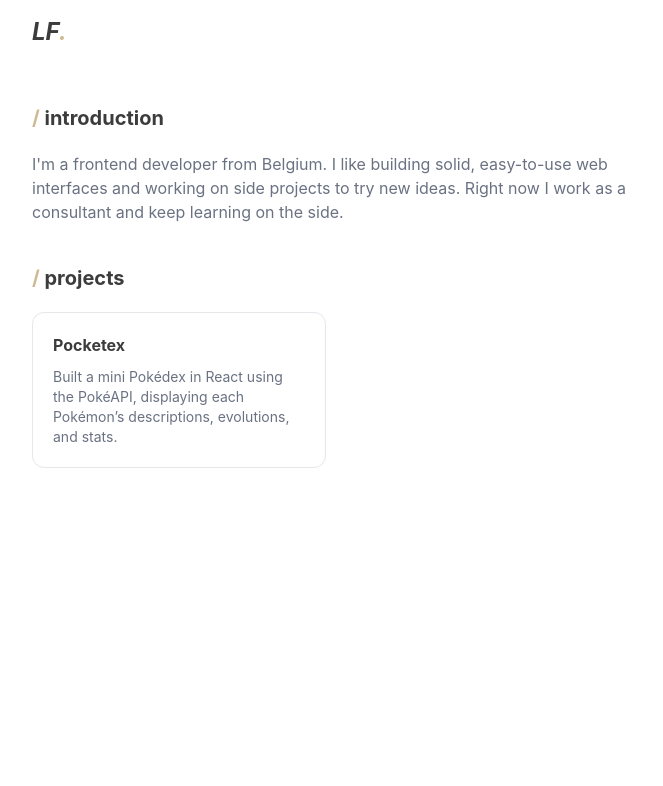
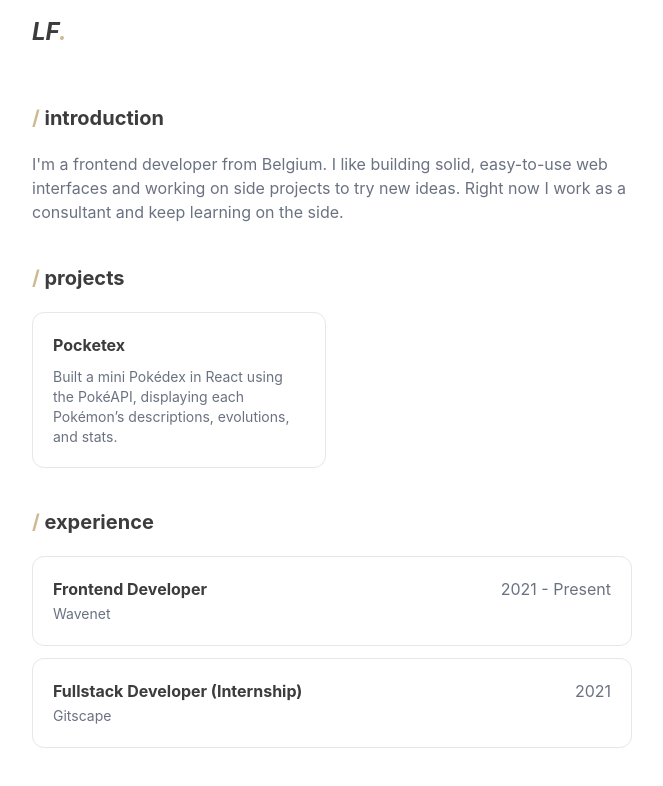
Before and after one commit to lorenzorari/portfolio, a Nuxt app: page / in a window 1280 px wide. Shown: the top 786 px of the page, without its empty margins (308-971 px from the left). Built offline with nearby package versions, Linux system fonts and the light colour scheme.

Commit message:
Experience section

```diff
--- a/app/app.vue
+++ b/app/app.vue
@@ -1,7 +1,8 @@
 <script setup lang="ts">
 import Section from '@/components/Section.vue';
-import { cn } from './lib/utils';
-import ProjectCard from './components/ProjectCard.vue';
+import ProjectCard from '@/components/ProjectCard.vue';
+import ExperienceCard from '@/components/ui/ExperienceCard.vue';
+import { experiences } from '@/data/experience';
 
 useHead({
   title: 'Lorenzo Ferrari',
@@ -28,6 +29,11 @@ useHead({
           </ProjectCard>
         </div>
       </Section>
+      <Section title="experience">
+        <div class="flex flex-col gap-3">
+          <ExperienceCard v-for="experience in experiences" :key="experience.title" :="experience" />
+        </div>
+      </Section>
     </div>
   </main>
 </template>
--- a/app/components/ProjectCard.vue
+++ b/app/components/ProjectCard.vue
@@ -1,4 +1,6 @@
 <script setup lang="ts">
+import Card from '@/components/ui/Card.vue';
+
 interface Props {
   title: string;
 }
@@ -7,10 +9,10 @@ defineProps<Props>();
 </script>
 
 <template>
-  <article class="rounded-xl border border-gray-200 p-5 transition-all hover:border-black">
+  <Card>
     <h3 class="mb-2.5 font-bold">{{ title }}</h3>
     <p class="text-sm text-gray-500">
       <slot />
     </p>
-  </article>
+  </Card>
 </template>
--- /dev/null
+++ b/app/components/ui/Card.vue
@@ -0,0 +1,5 @@
+<template>
+  <article class="rounded-xl border border-gray-200 p-5 transition-all hover:border-black">
+    <slot />
+  </article>
+</template>
--- /dev/null
+++ b/app/components/ui/ExperienceCard.vue
@@ -0,0 +1,25 @@
+<script setup lang="ts">
+import Card from '@/components/ui/Card.vue';
+
+export interface ExperienceCardItem {
+  title: string;
+  subtitle: string;
+  period: string;
+}
+
+type Props = ExperienceCardItem;
+
+defineProps<Props>();
+</script>
+
+<template>
+  <Card>
+    <div class="flex justify-between">
+      <div>
+        <h3 class="font-bold">{{ title }}</h3>
+        <span class="text-sm text-gray-500">{{ subtitle }}</span>
+      </div>
+      <span class="text-gray-500">{{ period }}</span>
+    </div>
+  </Card>
+</template>
--- /dev/null
+++ b/app/data/experience.ts
@@ -0,0 +1,14 @@
+import type { ExperienceCardItem } from '~/components/ui/ExperienceCard.vue';
+
+export const experiences: ExperienceCardItem[] = [
+  {
+    title: 'Frontend Developer',
+    subtitle: 'Wavenet',
+    period: '2021 - Present',
+  },
+  {
+    title: 'Fullstack Developer (Internship)',
+    subtitle: 'Gitscape',
+    period: '2021',
+  },
+];
--- a/eslint.config.mjs
+++ b/eslint.config.mjs
@@ -1,13 +1,12 @@
 // @ts-check
+import unusedImportsPlugin from 'eslint-plugin-unused-imports';
 import withNuxt from './.nuxt/eslint.config.mjs';
-import unusedImportsPlugin from 'eslint-plugin-unused-imports';
-import importPlugin from 'eslint-plugin-import';
 
 export default withNuxt(
   // Your custom configs here
-  importPlugin.flatConfigs.recommended,
+  // importPlugin.flatConfigs.recommended,
   {
-    files: ['**/*.ts', '**/*.vue'],
+    files: ['**/*.ts', '**/*.mjs', '**/*.vue'],
     plugins: {
       'unused-imports': unusedImportsPlugin,
     },
--- a/nuxt.config.ts
+++ b/nuxt.config.ts
@@ -12,4 +12,9 @@ export default defineNuxtConfig({
   components: {
     dirs: [],
   },
+  eslint: {
+    config: {
+      standalone: false,
+    },
+  },
 });
--- a/package.json
+++ b/package.json
@@ -10,7 +10,7 @@
     "postinstall": "nuxt prepare"
   },
   "dependencies": {
-    "@nuxt/eslint": "1.5.2",
+    "@nuxt/eslint": "1.6.0",
     "@vueuse/core": "^13.5.0",
     "clsx": "^2.1.1",
     "eslint": "^9.0.0",
@@ -22,6 +22,8 @@
   "devDependencies": {
     "@tailwindcss/vite": "^4.1.11",
     "@types/eslint-plugin-tailwindcss": "^3.17.0",
+    "@typescript-eslint/eslint-plugin": "^8.37.0",
+    "@typescript-eslint/parser": "^8.37.0",
     "eslint-plugin-import": "^2.32.0",
     "eslint-plugin-unused-imports": "^4.1.4",
     "prettier": "^3.6.2",
```
Also changed, not shown: 1 other file (tests, documents, lock files or other folders).
